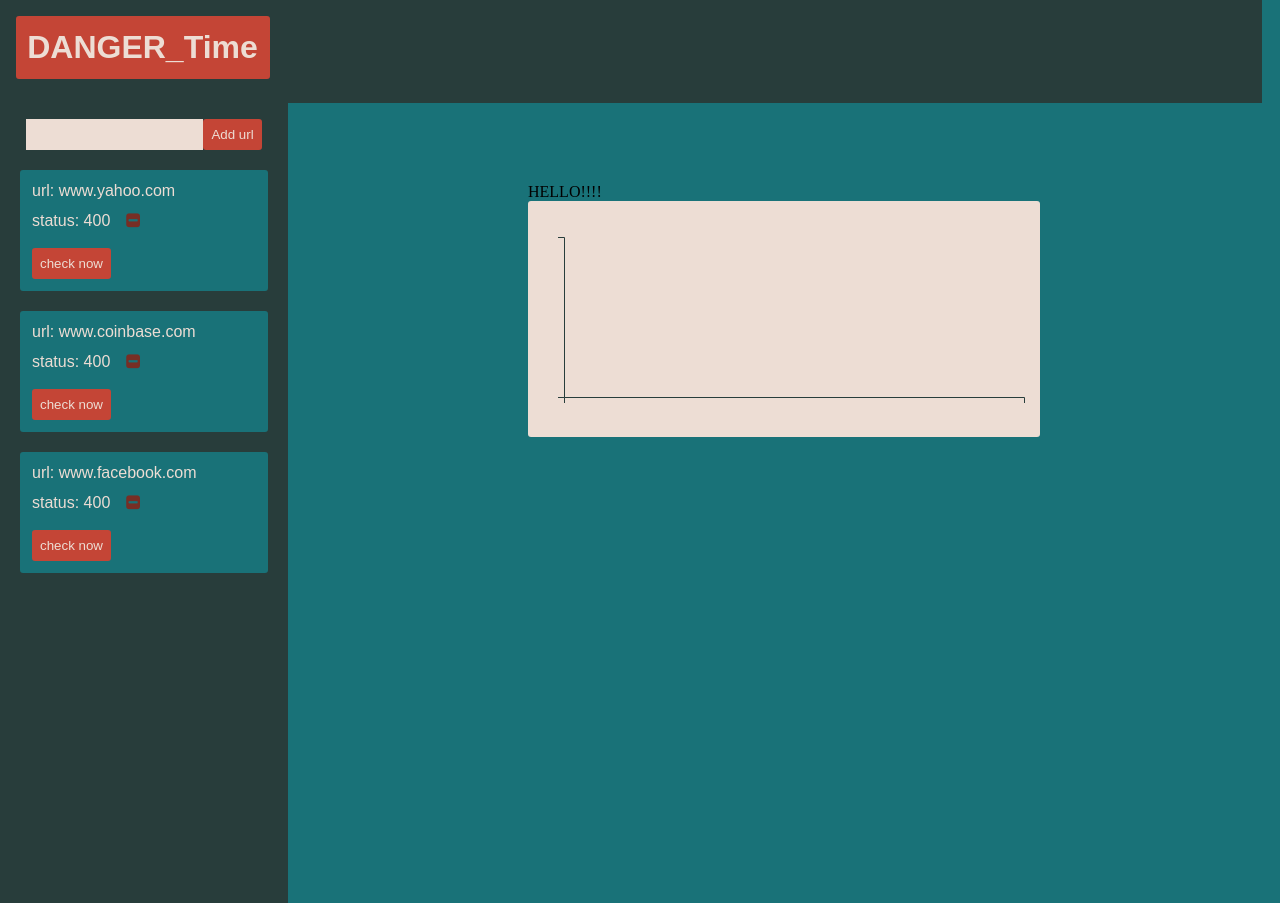
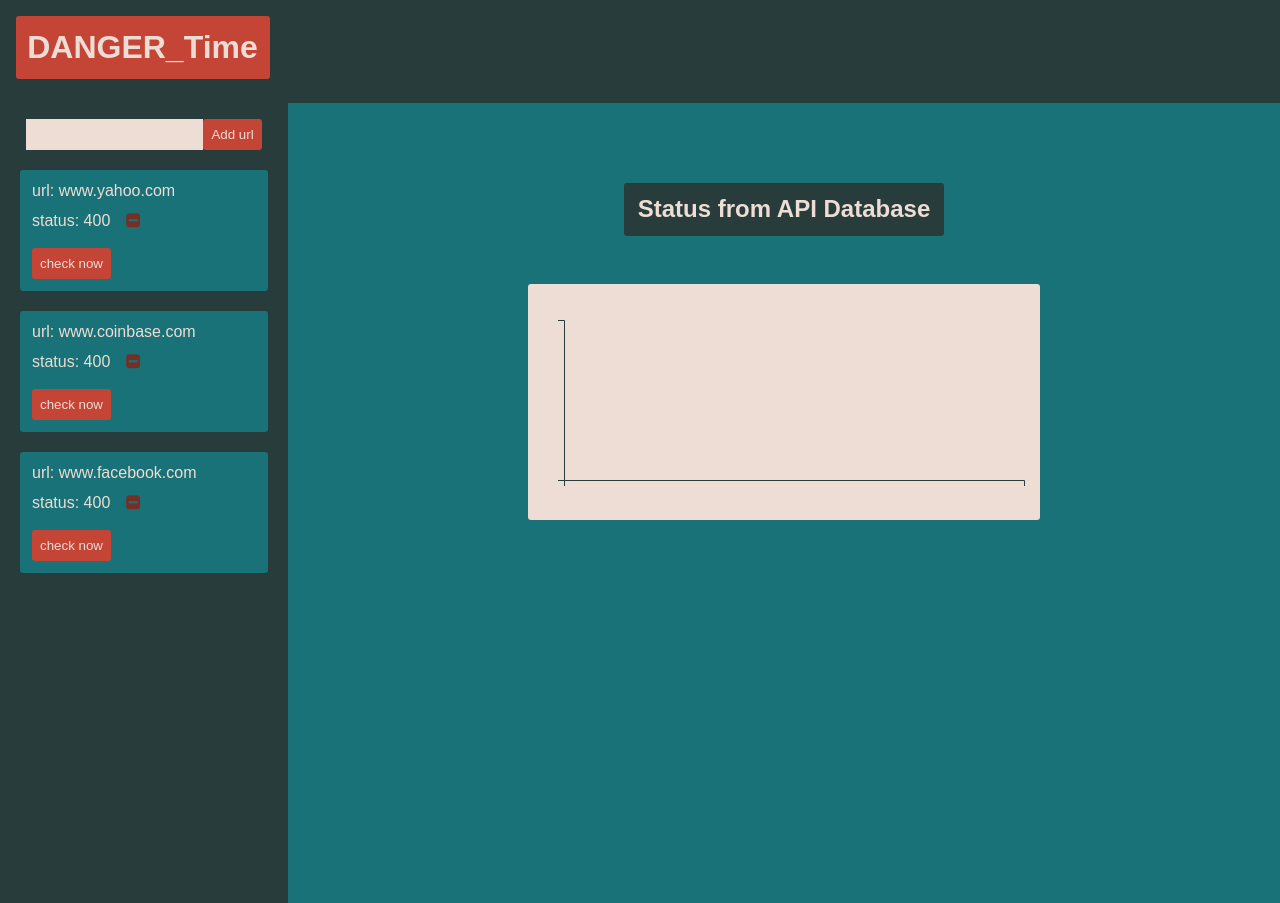
Before and after one commit to D-Noodle/Danger_Time, a React app: page / in a window 1280 px wide. Built offline with nearby package versions, Linux system fonts and the light colour scheme; no server answers.

Commit message:
updated styles and deleted redundancy in server

```diff
--- a/client/actions/action.js
+++ b/client/actions/action.js
@@ -1,10 +1,10 @@
-import axios from "axios";
-import * as types from "../constants/actionTypes";
+import axios from 'axios';
+import * as types from '../constants/actionTypes';
 
 // ADD API URL TO DATABASE
 export const addURL = (username, url) => (dispatch) => {
   axios
-    .post("/main/addURL", { url })
+    .post('/main/addURL', { url })
     .then((result) => {
       dispatch({
         type: types.FINISHED_URL_ADD,
@@ -16,22 +16,26 @@ export const addURL = (username, url) => (dispatch) => {
         },
       });
     })
-    .catch((err) => console.log("addURL action ERROR", err));
+    .catch((err) => console.log('addURL action ERROR', err));
 };
 
 // GET UPDATED API URL STATUS
 export const checkStatus = (url, url_id) => (dispatch) => {
   // **INSERT API URL**
   axios
-    .post("/main/checkStatus", { url: url, url_id: url_id })
+    .post('/main/checkStatus', { url, url_id })
     .then((result) => {
-      console.log("inside checkStatus action POST");
+      console.log('inside checkStatus action POST');
       dispatch({
         type: types.CHECK_NOW,
-        payload: {},
+        payload: {
+          url,
+          url_id: result.data.url_id,
+          status: result.data.status,
+        },
       });
     })
-    .catch((err) => console.log("checkStatus action ERROR", err));
+    .catch((err) => console.log('checkStatus action ERROR', err));
 };
 
 const checkStatusStarted = () => ({
@@ -54,18 +58,18 @@ export const finishedUrlAdd = (addedUrlObj) => ({});
 // Graph data actions
 export const loadGraphData = (url_id) => (dispatch) => {
   axios
-    .post("/main/data", {
+    .post('/main/data', {
       url_id,
     })
     .then((data) => {
-      console.log("data for graph: ", data);
+      console.log('data for graph: ', data);
       const graphData = data.data.rows;
       dispatch({
-        type: "LOAD_GRAPH_DATA",
+        type: 'LOAD_GRAPH_DATA',
         payload: graphData,
       });
     })
     .catch((error) => {
-      console.log("error message", error);
+      console.log('error message', error);
     });
 };
--- a/client/components/graph/graph.jsx
+++ b/client/components/graph/graph.jsx
@@ -42,7 +42,7 @@ export class Graph extends Component {
 
   render() {
     const { graphData } = this.props;
-    /*const graphData = [
+    /* const graphData = [
       { time: "Jan", status: 30 },
       { time: "Feb", status: 10 },
       { time: "Mar", status: 50 },
@@ -55,7 +55,7 @@ export class Graph extends Component {
       { time: "Oct", status: 55 },
       { time: "Nov", status: 60 },
       { time: "Dec", status: 80 },
-    ];*/
+    ]; */
     const parentWidth = 500;
 
     const margins = {
@@ -94,7 +94,10 @@ export class Graph extends Component {
           height={height + margins.top + margins.bottom}
         >
           <g transform={`translate(${margins.left}, ${margins.top})`}>
-            <XYAxis {...{ xScale, yScale, height, ticks, t }} />
+            <XYAxis {...{
+              xScale, yScale, height, ticks, t,
+            }}
+            />
             <Line
               graphData={graphData}
               xScale={xScale}
--- a/client/components/graph/line/line.js
+++ b/client/components/graph/line/line.js
@@ -7,13 +7,16 @@ class Line extends React.Component {
     super();
     this.ref = React.createRef();
   }
+
   componentDidMount() {
     const node = this.ref.current;
-    const { xScale, yScale, graphData, lineGenerator } = this.props;
+    const {
+      xScale, yScale, graphData, lineGenerator,
+    } = this.props;
 
-    const initialData = graphData.map(d => ({
+    const initialData = graphData.map((d) => ({
       name: d.name,
-      value: 0
+      value: 0,
     }));
 
     select(node)
@@ -38,15 +41,17 @@ class Line extends React.Component {
     //   .attr('cx', (d, key) => xScale(key))
     //   .attr('cy', d => yScale(d.count));
 
-    this.updateChart()
+    this.updateChart();
   }
+
   componentDidUpdate() {
     this.updateChart();
   }
+
   updateChart() {
     const {
-          lineGenerator, xScale, yScale, graphData,
-        } = this.props;
+      lineGenerator, xScale, yScale, graphData,
+    } = this.props;
 
     const t = transition().duration(1000);
 
@@ -64,6 +69,7 @@ class Line extends React.Component {
     //   .attr('cx', (d, key) => xScale(key))
     //   .attr('cy', d => yScale(d.count));
   }
+
   render() {
     return <g className="line-group" ref={this.ref} />;
   }
--- a/client/containers/DataContainer.jsx
+++ b/client/containers/DataContainer.jsx
@@ -44,10 +44,12 @@ class DataContainer extends Component {
 
   render() {
     //conditional rendering of url data viz boxes, based on which user is logged in
-    const { graphData } = this.props;
+    const { graphData, urlList } = this.props;
     return (
       <div id="graph-container">
-        HELLO!!!!
+        <h2 id="graph-container-title">
+          Status from API Database
+        </h2>
         <Graph graphData={graphData} />
       </div>
     );
--- a/client/style.css
+++ b/client/style.css
@@ -6,7 +6,7 @@ body {
 }
 
 header {
-  width: 98vw;
+  width: 100vw;
   background-color: #283D3B;
   /* padding: 0.5rem; */
   padding: 0.5rem 0.5rem 0.5rem 0rem;
@@ -24,6 +24,17 @@ h1 {
   padding: 0.8rem 0.7rem 0.8rem 0.7rem;
   width: 14.5rem;
   border-radius: 3px;
+}
+
+#graph-container-title {
+  font-family: Arial, Helvetica, sans-serif;
+  text-align: center;
+  color: #EDDDD4;
+  margin: 0rem auto 3rem auto;
+  background-color: #283D3B;
+  padding: 0.8rem 0rem 0.8rem 0rem;
+  border-radius: 3px;
+  width: 20rem;
 }
 
 #outputBoxContainer {
```
Also changed, not shown: client/components/graph/axis/axis.js (+13 -8 lines), client/reducers/outputReducer.js (+10 -10 lines), 2 other files (tests, documents, lock files or other folders).
